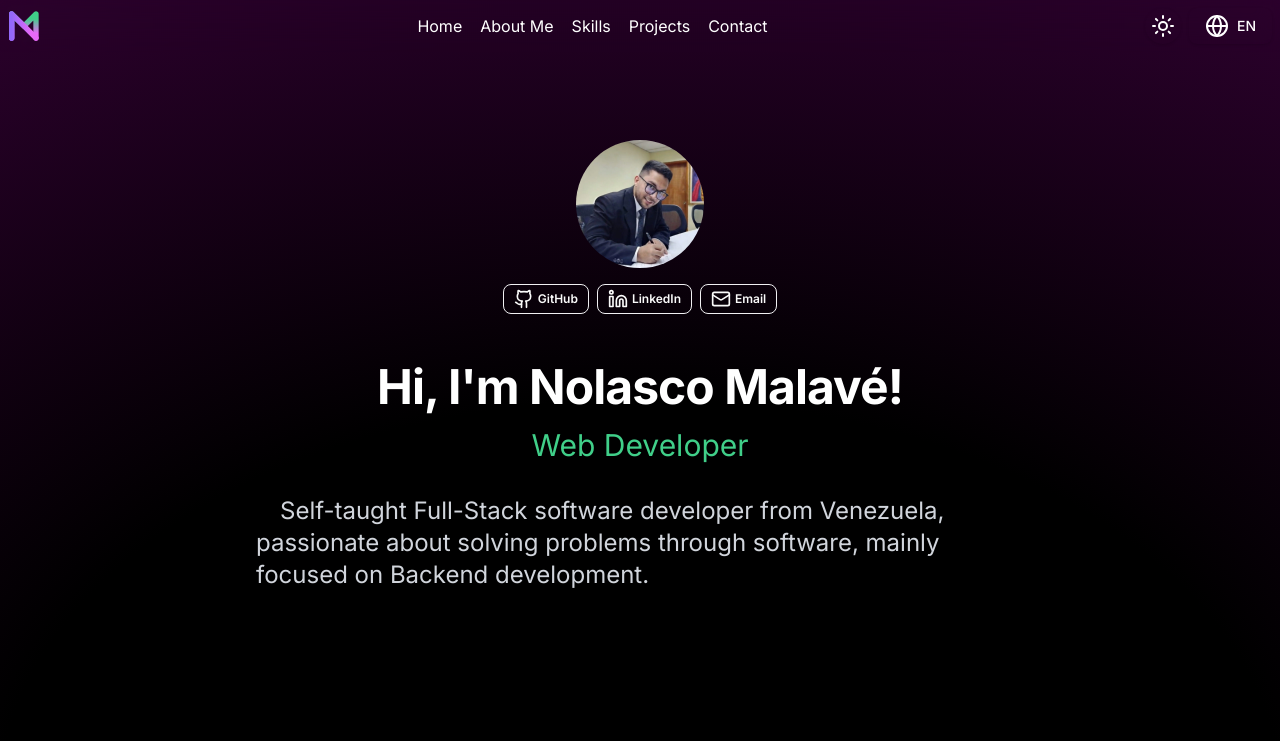
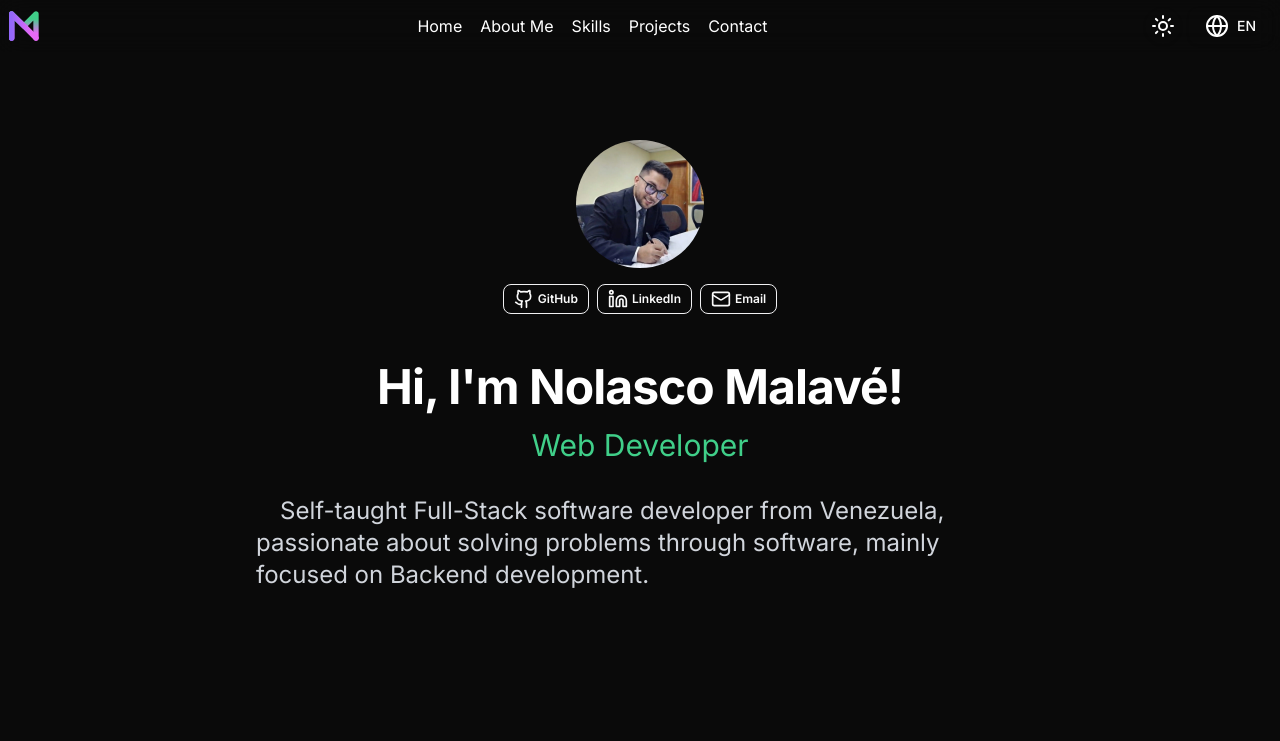
Before and after one commit to nolascomalave/Portfolio---With-Next, a Next.js app: page /en in a window 1280 px wide. Shown: the top 741 px of the page. Built offline with nearby package versions, Linux system fonts and the light colour scheme.

Commit message:
Rama creada para tener una versión del proyecto con theme-backgrounds diferentes de la rama principal, por ahora.

```diff
--- a/src/app/[locale]/layout.tsx
+++ b/src/app/[locale]/layout.tsx
@@ -47,13 +47,18 @@ export default async function LocaleLayout({
 
   return (
     <html lang={locale} suppressHydrationWarning className={`${inter.className} font-sans`}>
-      <body className='text-light-text dark:text-dark-text min-h-screen flex flex-col bg-[radial-gradient(circle_at_top_left,_rgba(64,207,137,0.35),_var(--light-color)_70%)] dark:bg-[radial-gradient(125%_125%_at_50%_100%,_#000000_40%,_#350136_100%)]'
+      <body
+        // className='text-light-text dark:text-dark-text min-h-screen flex flex-col bg-[radial-gradient(circle_at_top_left,_rgba(64,207,137,0.35),_var(--light-color)_70%)] dark:bg-[radial-gradient(125%_125%_at_50%_100%,_#000000_40%,_#350136_100%)]'
+        className='text-light-text dark:text-dark-text min-h-screen flex flex-col light:bg-light bg-[radial-gradient(circle,_rgba(0,0,0,0.2)_1.5px,_transparent_1.5px)] dark:bg-[radial-gradient(circle,_rgba(255,255,255,0.05)_1.5px,_transparent_1.5px)]'
         style={{
           // backgroundImage: "radial-gradient(125% 125% at 50% 100%, #000000 40%, #350136 100%)",
-          backgroundRepeat: "no-repeat",
+          /* backgroundRepeat: "no-repeat",
           backgroundPosition: "center",
           backgroundSize: "cover",
-          backgroundAttachment: "fixed",
+          backgroundAttachment: "fixed", */
+          backgroundSize: "30px 30px",
+          backgroundPosition: "0 0",
+          backgroundAttachment: "fixed"
         }}
       >
         <NextIntlClientProvider locale={locale} messages={messages}>
```
